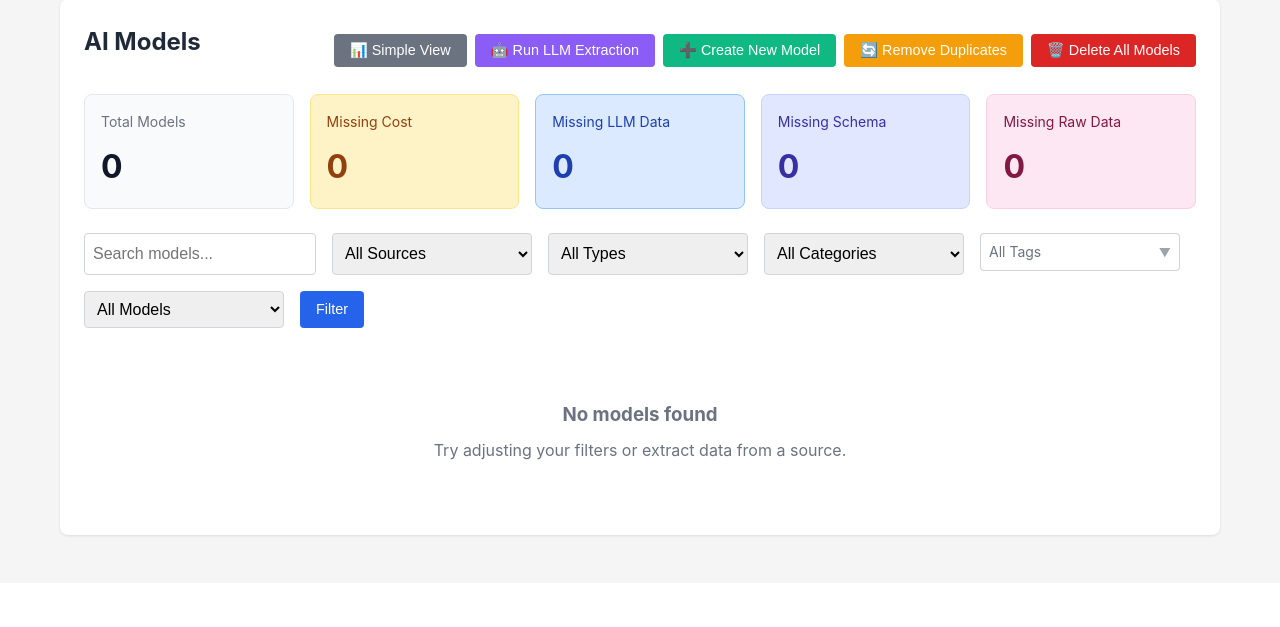
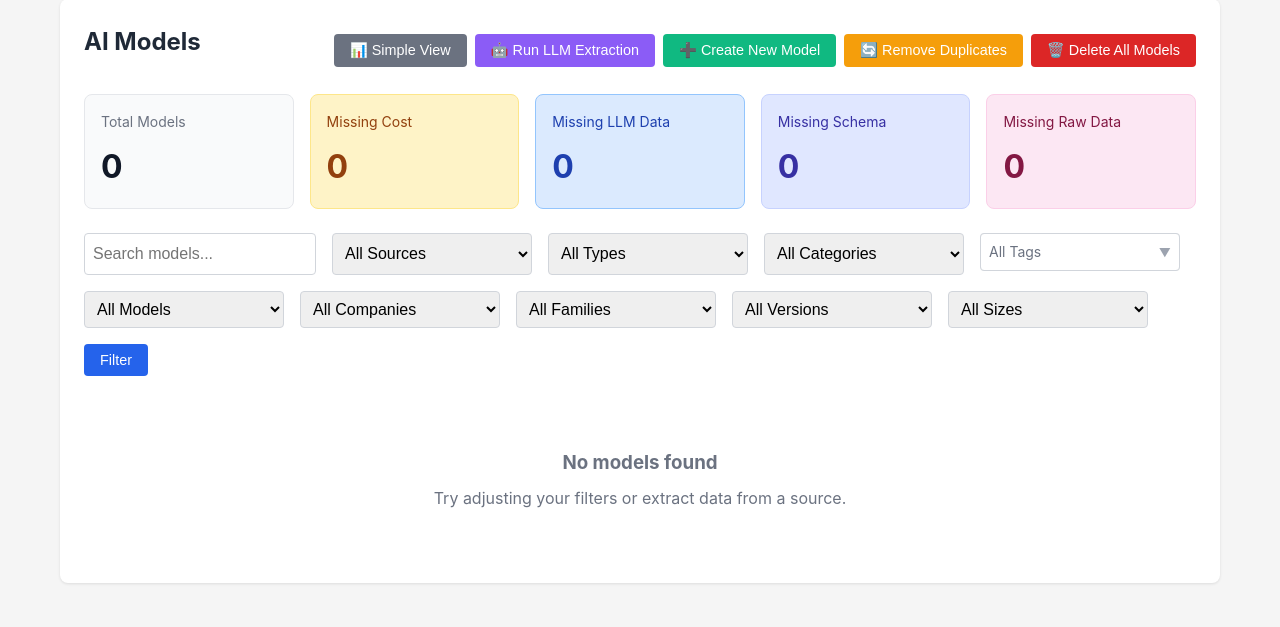
Before and after one commit to ammahmoudi/AI-Services-Cost-Analyzer, a Flask app: page /models in a window 1280 px wide. Shown: the part 217-844 px from the top of the page. Before the commit the page ends 755 px from the top, so only its background shows below. Run offline with Flask 3, Linux system fonts and the light colour scheme; lists and menus that the app fills with data are empty; some libraries are stand-ins or nearby versions.

Commit message:
feat: Add filtering options for company, family, version, and size in models view

```diff
--- a/app.py
+++ b/app.py
@@ -7,6 +7,7 @@ import os
 import json
 import time
 import traceback
+import re
 from pathlib import Path
 from flask import Flask, render_template, request, redirect, url_for, flash, jsonify
 from dotenv import load_dotenv
@@ -481,6 +482,10 @@ def models():
         tags_filter = request.args.getlist('tags')  # Multi-select support
         search = request.args.get('search', '')
         missing_data = request.args.get('missing_data')  # 'cost', 'schema', 'llm', 'raw'
+        company_filter = request.args.get('company')
+        family_filter = request.args.get('family')
+        version_filter = request.args.get('version')
+        size_filter = request.args.get('size')
 
         # Build query
         query = session.query(AIModel)
@@ -519,6 +524,16 @@ def models():
         elif missing_data == 'raw':
             query = query.filter(AIModel.raw_metadata.is_(None))
 
+        # Filter by parsed fields
+        if company_filter:
+            query = query.filter(AIModel.parsed_company == company_filter)
+        if family_filter:
+            query = query.filter(AIModel.parsed_model_family == family_filter)
+        if version_filter:
+            query = query.filter(AIModel.parsed_version == version_filter)
+        if size_filter:
+            query = query.filter(AIModel.parsed_size == size_filter)
+
         models = query.order_by(AIModel.name).all()
         sources = session.query(APISource).all()
 
@@ -537,6 +552,12 @@ def models():
                 unique_tags.update(model_tags[0])
         all_tags = sorted(list(unique_tags))
 
+        # Get unique parsed fields for filters
+        companies = sorted([c[0] for c in session.query(AIModel.parsed_company).distinct().all() if c[0]])
+        families = sorted([f[0] for f in session.query(AIModel.parsed_model_family).distinct().all() if f[0]])
+        versions = sorted([v[0] for v in session.query(AIModel.parsed_version).distinct().all() if v[0]], key=lambda x: [int(n) if n.isdigit() else n for n in re.split(r'(\d+)', x)])
+        sizes = sorted([s[0] for s in session.query(AIModel.parsed_size).distinct().all() if s[0]])
+
         # Count missing data statistics
         base_query = session.query(AIModel)
         if source_id:
@@ -556,10 +577,18 @@ def models():
                              model_types=model_types,
                              categories=categories,
                              all_tags=all_tags,
+                             companies=companies,
+                             families=families,
+                             versions=versions,
+                             sizes=sizes,
                              current_source=source_id,
                              current_type=model_type,
                              current_category=category,
                              current_tags=tags_filter,
+                             current_company=company_filter,
+                             current_family=family_filter,
+                             current_version=version_filter,
+                             current_size=size_filter,
                              search=search,
                              missing_data=missing_data,
                              stats={
--- a/templates/models.html
+++ b/templates/models.html
@@ -95,6 +95,38 @@
                 <option value="llm" {% if missing_data == 'llm' %}selected{% endif %}>Missing LLM Data</option>
                 <option value="schema" {% if missing_data == 'schema' %}selected{% endif %}>Missing Schema</option>
                 <option value="raw" {% if missing_data == 'raw' %}selected{% endif %}>Missing Raw Data</option>
+            </select>
+            <select name="company" style="flex: 0 0 200px;">
+                <option value="">All Companies</option>
+                {% for company in companies %}
+                    <option value="{{ company }}" {% if current_company == company %}selected{% endif %}>
+                        {{ company }}
+                    </option>
+                {% endfor %}
+            </select>
+            <select name="family" style="flex: 0 0 200px;">
+                <option value="">All Families</option>
+                {% for family in families %}
+                    <option value="{{ family }}" {% if current_family == family %}selected{% endif %}>
+                        {{ family }}
+                    </option>
+                {% endfor %}
+            </select>
+            <select name="version" style="flex: 0 0 200px;">
+                <option value="">All Versions</option>
+                {% for version in versions %}
+                    <option value="{{ version }}" {% if current_version == version %}selected{% endif %}>
+                        {{ version }}
+                    </option>
+                {% endfor %}
+            </select>
+            <select name="size" style="flex: 0 0 200px;">
+                <option value="">All Sizes</option>
+                {% for size in sizes %}
+                    <option value="{{ size }}" {% if current_size == size %}selected{% endif %}>
+                        {{ size }}
+                    </option>
+                {% endfor %}
             </select>
             <button type="submit" class="btn">Filter</button>
         </form>
```
